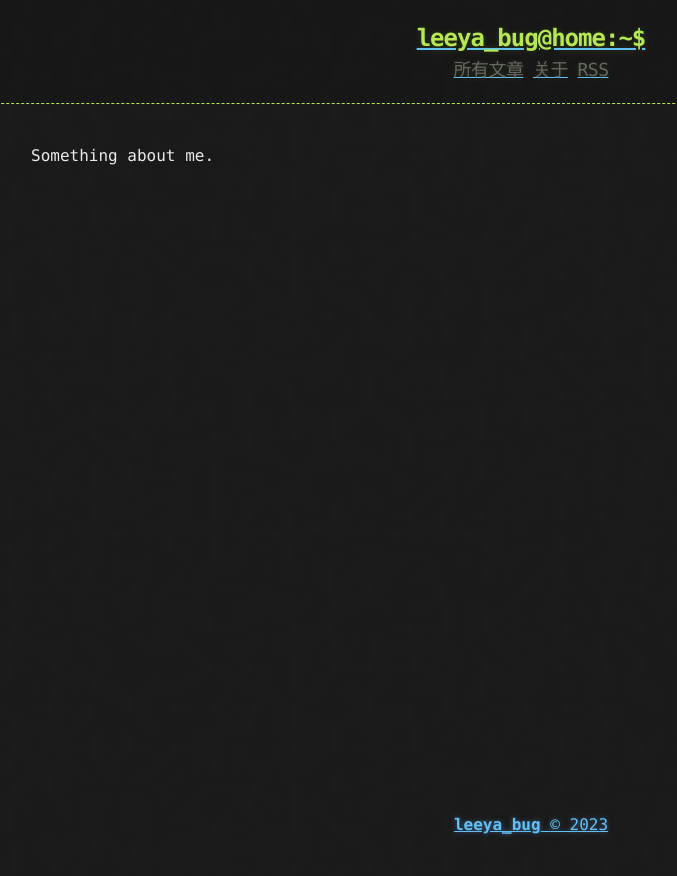
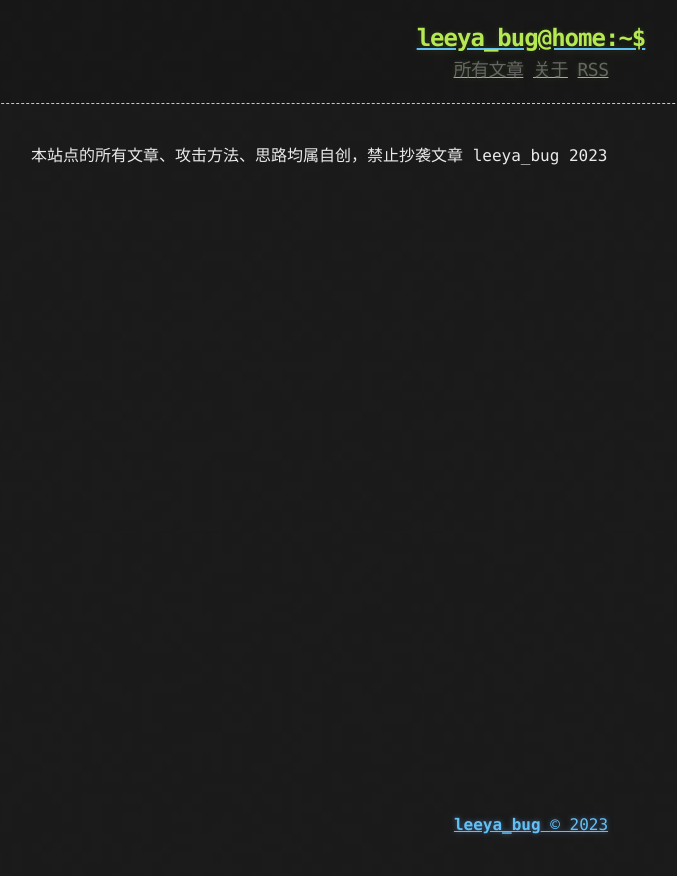
Before and after one commit to Leeyangee/leeyangee.github.io, a Jekyll site: the page built from about.md, in a window 1280 px wide. Shown: the top 876 px of the page, without its empty margins (109-786 px from the left). Built offline with Jekyll 4.4.1, drawn with Linux system fonts in a browser that asks for light colours.

Commit message:
Update about.md

```diff
--- a/about.md
+++ b/about.md
@@ -1,6 +1,7 @@
 ---
 layout: page
-title: About
+title: 关于
 ---
 
-Something about me.
+本站点的所有文章、攻击方法、思路均属自创，禁止抄袭文章
+leeya_bug 2023
```
